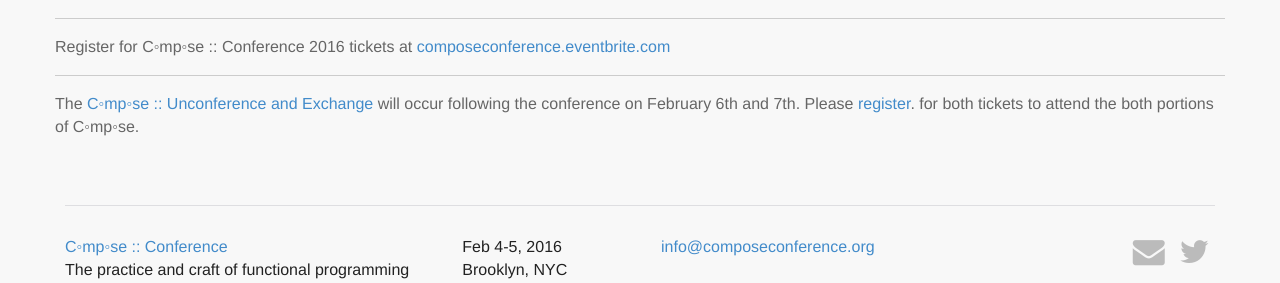
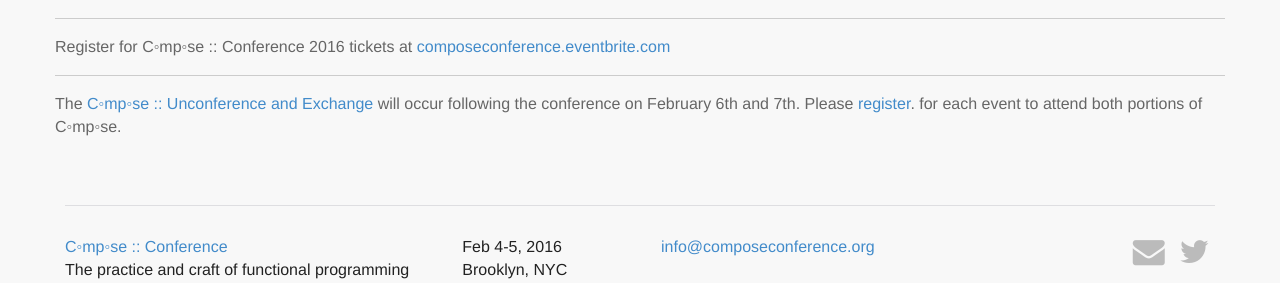
Before and after one commit to ny-haskell/composeconference, a Jekyll site: the page built from 2016/program.md, in a window 1280 px wide and 900 px high, scrolled down 5822 px. Shown: the part 536-819 px from the top of the window. Built offline with Jekyll 4.4.1, drawn with Linux system fonts in a browser that asks for light colours; Markdown is read by kramdown in place of the engine named in the settings.

Commit message:
minor tweaks

```diff
--- a/2016/program.md
+++ b/2016/program.md
@@ -168,4 +168,4 @@
 
 ---
 
-The [C◦mp◦se :: Unconference and Exchange](../unconference) will occur following the conference on February 6th and 7th. Please [register](https://www.eventbrite.com/e/cmpse-unconference-and-exchange-2016-tickets-20455465849). for both tickets to attend the both portions of C◦mp◦se.
+The [C◦mp◦se :: Unconference and Exchange](../unconference) will occur following the conference on February 6th and 7th. Please [register](https://www.eventbrite.com/e/cmpse-unconference-and-exchange-2016-tickets-20455465849). for each event to attend both portions of C◦mp◦se.
```
Also changed, not shown: 2016/speakers.md (+2 -2 lines).
